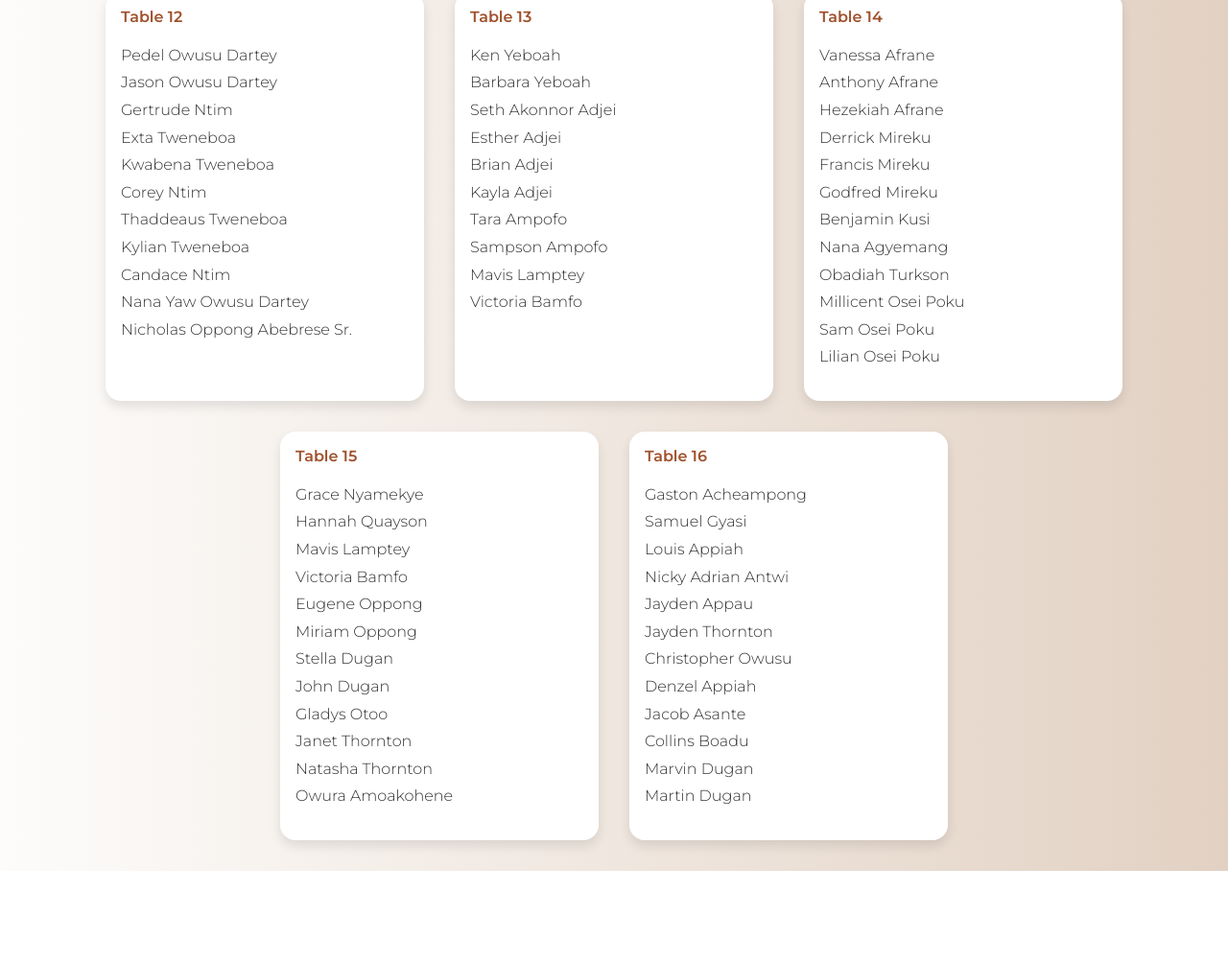
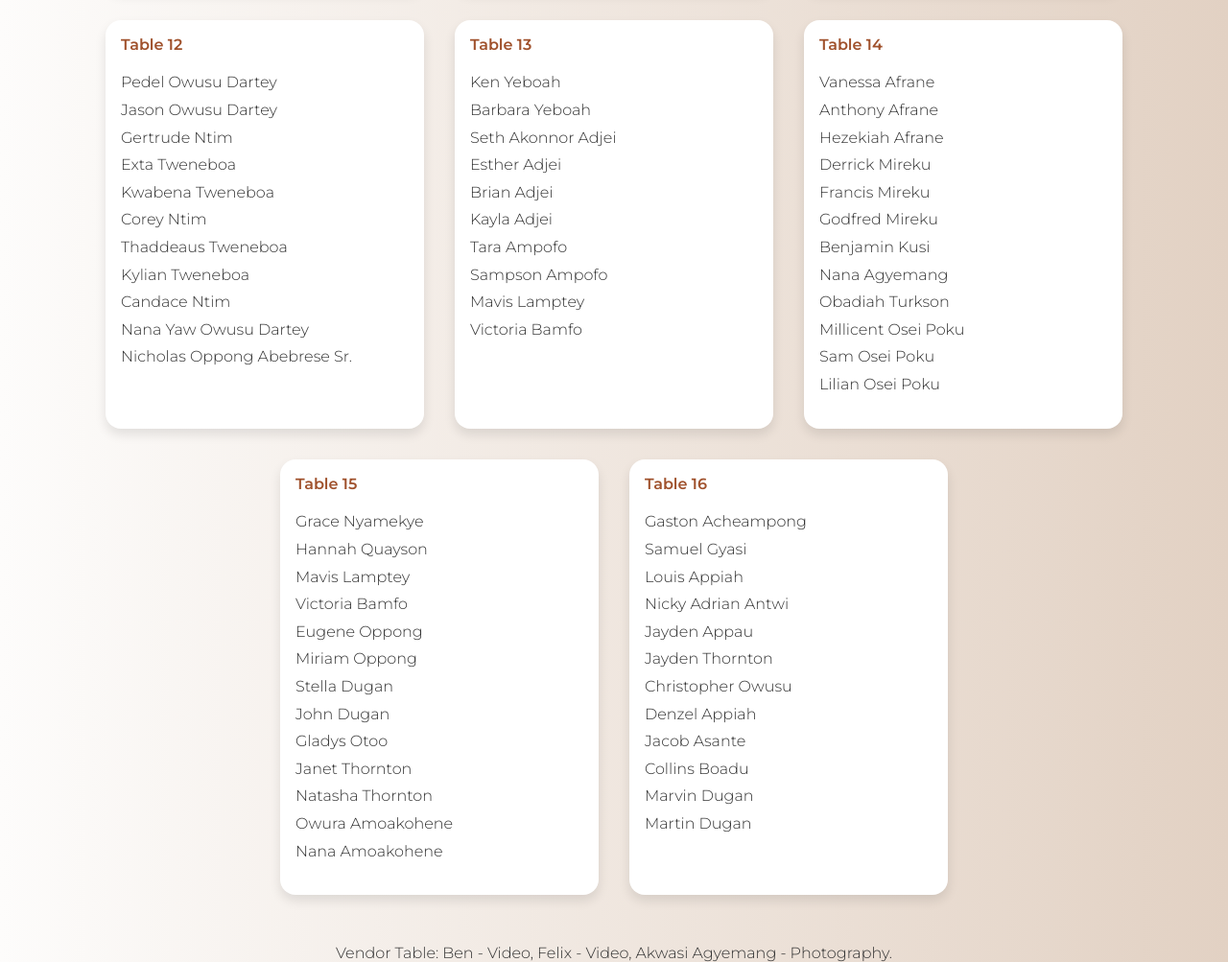
Before and after one commit to stephentwig/stephentwig.github.io, a plain HTML site: page kesiaandstephen.html in a window 1280 px wide. Shown: the part 2295-3298 px from the top of the page at 96% size. Before the commit the page ends 3203 px from the top, so only its background shows below. Drawn offline with Linux system fonts and the light colour scheme.

Commit message:
Update kesiaandstephen.html

```diff
--- a/kesiaandstephen.html
+++ b/kesiaandstephen.html
@@ -179,7 +179,7 @@
       ["Nana Opare ", "Angela Opare", "Daniel Addy", "Hilda Addy ", "Donald Addy ", "Queenie Addy ", "Icon Addy ", "Margaret Owusu Ansah", "Abraham Armarboye ", "Brianna Owusu Ansah "],
       ["Maud Addai ", "Moses Addai", "Fredrick Omane", "Patience Omane", "Emmanuel Ndebeh", "Michelle Addai ", "Precious Okwuse", "Bobby Brown", "Mrs Brown", "Chris Dotse"],
       ["Linda Oppong Amoako", "Ellis Oppong Amoako", "Jadorah Oppong Amoako ", "Nariah Oppong Amoako ", "Lydia Appiah ", "Leanna Appiah ", "Ruthanne Appiah ", "Evelyn Boateng","Juliet Annan","Vida Boamah"],
-      ["Priscilla Antwi ", "Prince Antwi ", "Ethan Antwi", "Hagar Dade ", "Daniel Dade ", "Daryl Dade", "Kofi Fynn ", "Aba Fynn ", "Liam Fynn", "Dennis Baah ", "Antoinette Baah"],
+      ["Priscilla Antwi ", "Prince Antwi ", "Ethan Antwi", "Hagar Dade ", "Daniel Dade ", "Daryl Dade", "Kofi Fynn ", "Aba Fynn ","Elsa Fynn", "Liam Fynn", "Dennis Baah ", "Antoinette Baah"],
       ["Vida Baah 💕", "Osei Baah 🕺🏾", "Michael Antwi ", "Levi Gery Antwi", "Persis Asaam", "Allan Asaam", "Regina Berkyie ", "David Dade ", "Katelyn Dade", "Liz Mensah","Audrey Dade","Joshua Dade"],
       ["Bishop Sarpong-Sei🕺🏾", "Mary Sarpong-Sei 💕", "Agartha Sarpong-Sei", "Lawrence K. Frimpong ", "Nana Yaw Oppong ", "Mrs. Amonoo Oppong", "Alex Ohene","Helen Ohene ","Kwabena Owusu Korkor","Akua Owusu Korkor","Albert Peprah"],
       ["Samantha Gardener ", "Daniel Agyei ", "Jessica Wiredu", "Queenie Wiredu", "Joseph Amissah", "Kwabena Adu-Poku", "Susana Boakye", "Kwadwo Boakye","Shamira Nambafu", "Beah Cargoe ", "Berthnie Francois", "Oszias Afriye"],
@@ -189,7 +189,7 @@
       ["Pedel Owusu Dartey", "Jason Owusu Dartey ", "Gertrude Ntim", "Exta Tweneboa ", "Kwabena Tweneboa", "Corey Ntim ", "Thaddeaus Tweneboa ", "Kylian Tweneboa ", "Candace Ntim ", "Nana Yaw Owusu Dartey","Nicholas Oppong Abebrese Sr. "] ,
       ["Ken Yeboah ", "Barbara Yeboah", "Seth Akonnor Adjei ", "Esther Adjei ", "Brian Adjei ", "Kayla Adjei ", "Tara Ampofo ", "Sampson Ampofo", "Mavis Lamptey", "Victoria Bamfo"],
       ["Vanessa Afrane", "Anthony Afrane", "Hezekiah Afrane ", "Derrick Mireku", "Francis Mireku", "Godfred Mireku", "Benjamin Kusi","Nana Agyemang", "Obadiah Turkson", "Millicent Osei Poku","Sam Osei Poku","Lilian Osei Poku"],
-      ["Grace Nyamekye", "Hannah Quayson ", "Mavis Lamptey ", "Victoria Bamfo ", "Eugene Oppong", "Miriam Oppong", "Stella Dugan ", "John Dugan", "Gladys Otoo","Janet Thornton","Natasha Thornton","Owura Amoakohene"],
+      ["Grace Nyamekye", "Hannah Quayson ", "Mavis Lamptey ", "Victoria Bamfo ", "Eugene Oppong", "Miriam Oppong", "Stella Dugan ", "John Dugan", "Gladys Otoo","Janet Thornton","Natasha Thornton","Owura Amoakohene","Nana Amoakohene"],
       ["Gaston Acheampong", "Samuel Gyasi","Louis Appiah","Nicky Adrian Antwi","Jayden Appau","Jayden Thornton","Christopher Owusu","Denzel Appiah","Jacob Asante","Collins Boadu","Marvin Dugan","Martin Dugan"]
     ];
 
@@ -230,5 +230,9 @@
       }
     });
   </script>
+  <br>
+
+  <div style="text-align: center;">Vendor Table: Ben - Video, Felix - Video, Akwasi Agyemang - Photography.
+</div>
 </body>
 </html>
```
